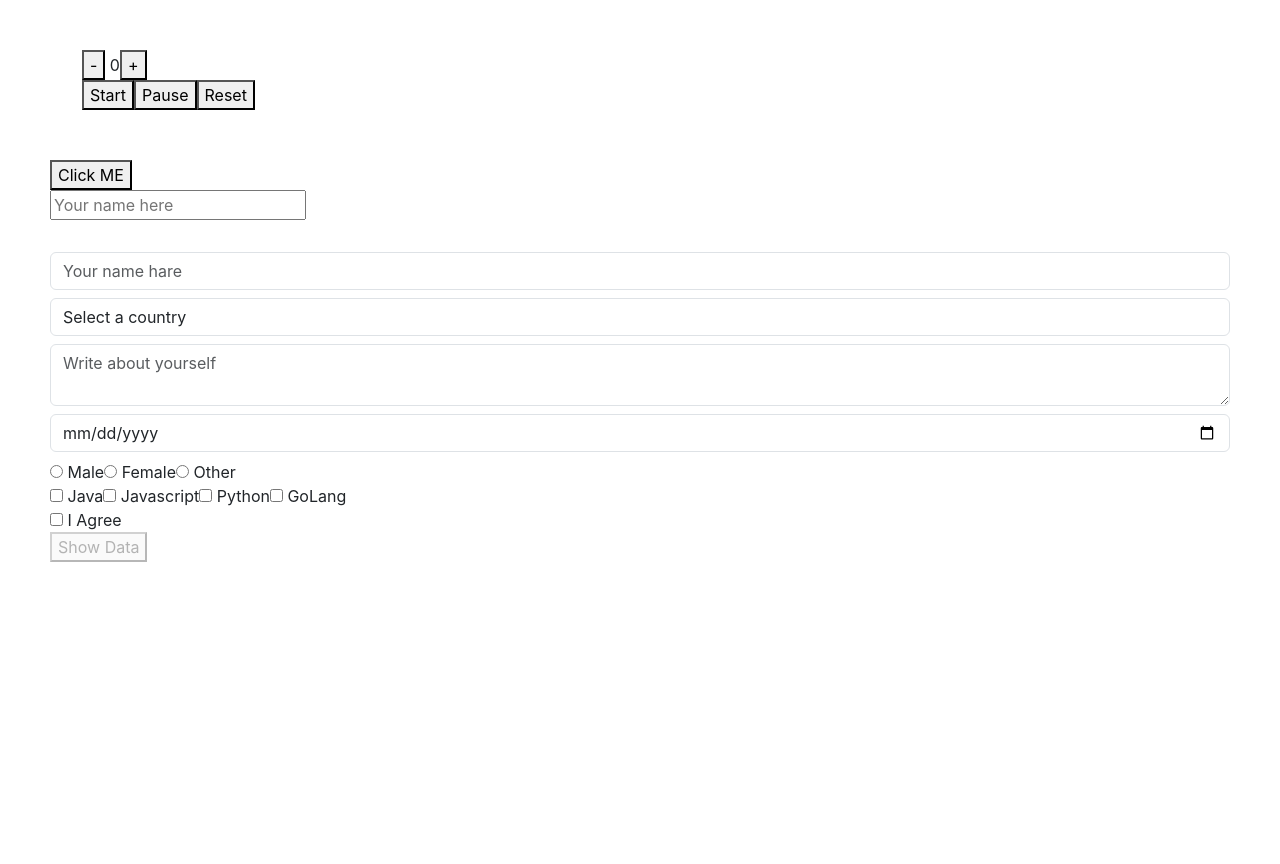
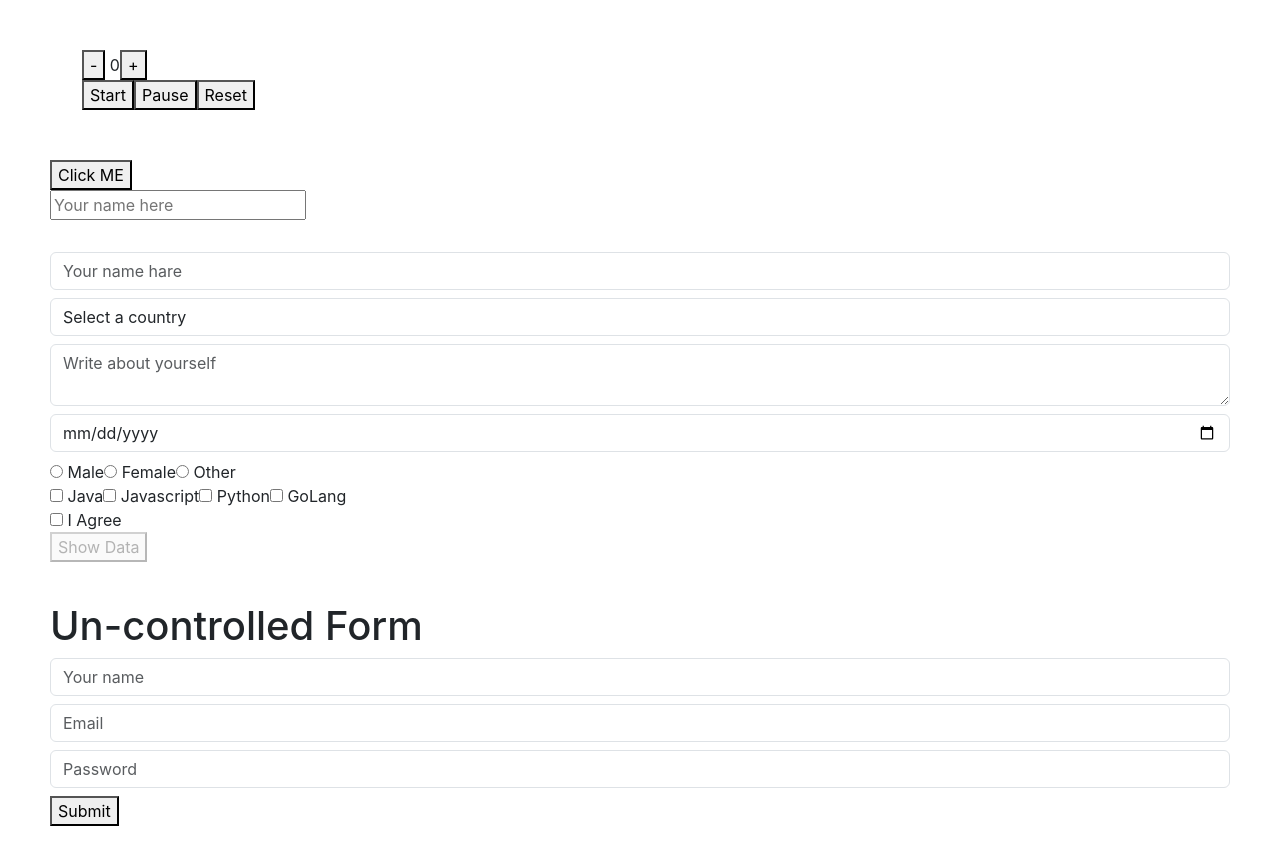
Before and after one commit to Jobayer109/Simple-Timer, a React (Create React App) app: page / in a window 1280 px wide. Shown: the top 864 px of the page. Before the commit the page ends 800 px from the top, so only its background shows below. Built offline with nearby package versions, Linux system fonts and the light colour scheme; the HTML template or start-up script is replaced by a standard one.

Commit message:
Uncontrolled form created

```diff
--- a/src/App.js
+++ b/src/App.js
@@ -1,6 +1,7 @@
 import "./App.css";
 import MyEvent from "./components/Event";
 import MyForm from "./components/Form";
+import UnControlledForm from "./components/Form/unControlledForm";
 import MyTimer from "./components/Timer";
 
 function App() {
@@ -11,6 +12,8 @@ function App() {
       <MyEvent />
 
       <MyForm />
+
+      <UnControlledForm />
     </duv>
   );
 }
--- /dev/null
+++ b/src/components/Form/unControlledForm.jsx
@@ -0,0 +1,46 @@
+import React from "react";
+
+class UnControlledForm extends React.Component {
+  formHandler = (event) => {
+    event.preventDefault();
+    const data = {
+      name: event.target.name.value,
+      email: event.target.email.value,
+      password: event.target.password.value,
+    };
+    console.log(data);
+  };
+
+  render() {
+    return (
+      <div style={{ marginTop: "40px" }}>
+        <h1>Un-controlled Form </h1>
+
+        <form onSubmit={this.formHandler}>
+          <input
+            className="form-control my-2"
+            type="text"
+            name="name"
+            placeholder="Your name"
+          />
+          <input
+            className="form-control my-2"
+            type="email"
+            name="email"
+            placeholder="Email"
+          />
+          <input
+            className="form-control my-2"
+            type="password"
+            name="password"
+            placeholder="Password"
+          />
+
+          <button type="submit">Submit</button>
+        </form>
+      </div>
+    );
+  }
+}
+
+export default UnControlledForm;
```
